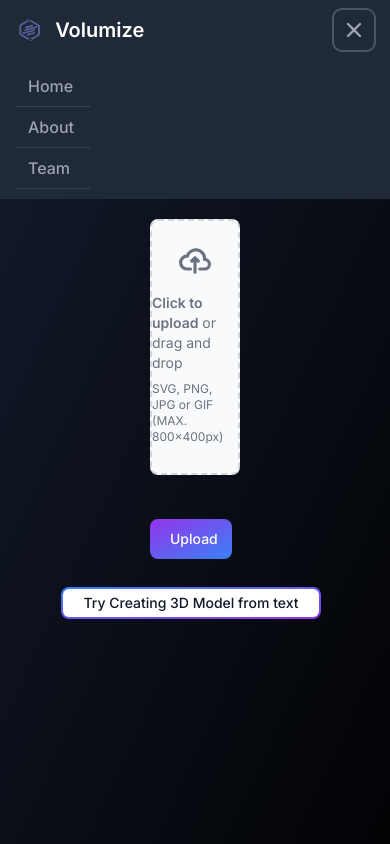
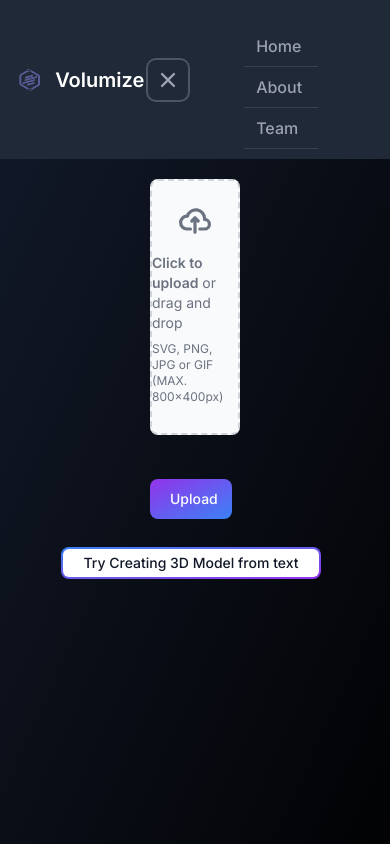
Before and after one commit to Zhassulan1/Volumize-Front, a Next.js app: page /create in a window 390 px wide. Both pictures are taken after a click on the button "Open main menu". Shown: the top 844 px of the page. Built offline with nearby package versions, Linux system fonts and the light colour scheme.

Commit message:
fix: centered menu elements

```diff
--- a/src/app/components/header/index.tsx
+++ b/src/app/components/header/index.tsx
@@ -67,12 +67,12 @@ export default function Header({ mainBtnText }: { mainBtnText: string }) {
                         </button>
                     </div>
 
-                    <div className={`justify-between items-center w-full lg:flex lg:w-auto lg:order-1 ${isMobileMenuOpen ? 'flex' : 'hidden'}`} id="mobile-menu-2">
+                    <div className={`justify-between items-center w-max m-auto lg:flex lg:w-auto lg:order-1 ${isMobileMenuOpen ? 'flex' : 'hidden'}`} id="mobile-menu-2">
 
                         <ul className="flex flex-col mt-4 font-medium lg:flex-row lg:space-x-8 lg:mt-0">
 
                             <li>
-                        <a href="/about" className="block py-2 pr-4 pl-3 border-b lg:border-0 lg:p-0 text-gray-400 lg:hover:text-white hover:bg-gray-700 hover:text-white lg:hover:bg-transparent border-gray-700">
+                                <a href="/" className="block py-2 pr-4 pl-3 border-b lg:border-0 lg:p-0 text-gray-400 lg:hover:text-white hover:bg-gray-700 hover:text-white lg:hover:bg-transparent border-gray-700">
                                     Home
                                 </a>
                             </li>
--- a/src/app/page.tsx
+++ b/src/app/page.tsx
@@ -21,7 +21,7 @@ export default function App() {
             <div className="h-32 md:h-40"></div>
 
             <div className="grid gap-8 md:grid-cols-2">
-              <div className="flex flex-col justify-center">
+              <div className="flex flex-col justify-center overflow-x-visible">
                 <p
                   className="self-start inline font-sans text-xl font-medium text-transparent bg-clip-text bg-gradient-to-br from-green-400 to-green-600">
                   Simple and easy
```
Lines whose indentation alone changed are shown as unchanged.
